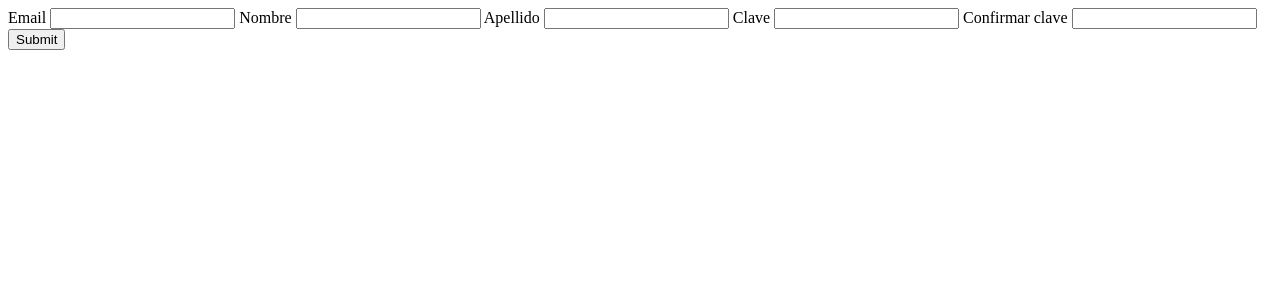
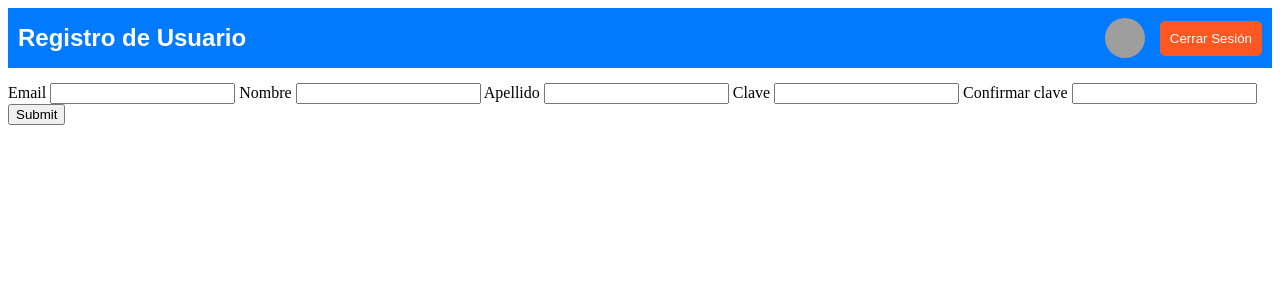
Before and after one commit to gonlelo/DW2A, a PHP site: page /registro.php in a window 1280 px wide. Shown: the top 300 px of the page. Run offline with PHP 8.4, Linux system fonts and the light colour scheme; some libraries are stand-ins or nearby versions; grey boxes are pictures that could not be loaded.

Commit message:
He añadido la cabecera y la funcion de cerrar sesion

```diff
--- /dev/null
+++ b/EntServ/PHP/Proyecto 1ª Evaluación/cabecera.php
@@ -0,0 +1,56 @@
+<!DOCTYPE html>
+<html>
+<head>
+    <title>Registro</title>
+    <meta charset="UTF-8">
+    <style>
+        /* Estilos para la cabecera */
+        .cabecera {
+            background-color: #007BFF; /* Color de fondo de la cabecera */
+            padding: 10px;
+            margin: 0px 0px 15px 0px;
+            display: flex;
+            align-items: center;
+            justify-content: space-between;
+            color: white;
+            font-family: Arial, sans-serif;
+        }
+        .cabecera .titulo {
+            font-size: 1.5em;
+            font-weight: bold;
+        }
+        .cabecera .acciones {
+            display: flex;
+            align-items: center;
+            gap: 15px;
+        }
+        .cabecera .acciones img {
+            width: 40px;
+            height: 40px;
+            border-radius: 50%;
+        }
+        .cabecera .acciones button {
+            background-color: #FF5722;
+            color: white;
+            border: none;
+            padding: 10px;
+            border-radius: 5px;
+            cursor: pointer;
+        }
+        .cabecera .acciones button:hover {
+            background-color: #E64A19;
+        }
+    </style>
+</head>
+<body>
+    <div class="cabecera">
+        <div class="titulo">Registro de Usuario</div>
+        <div class="acciones">
+            <img src="perfil.png" alt="Perfil"> <!-- Asegúrate de tener una imagen de perfil llamada perfil.png -->
+            <form action="logout.php" method="POST" style="margin: 0;">
+        <button type="submit">Cerrar Sesión</button>
+    </form>
+        </div>
+    </div>
+</body>
+</html>
--- /dev/null
+++ b/EntServ/PHP/Proyecto 1ª Evaluación/logout.php
@@ -0,0 +1,6 @@
+<?php
+require_once 'sesiones.php';
+cerrar_sesion();
+header("Location: login.php");
+exit();
+?>
--- a/EntServ/PHP/Proyecto 1ª Evaluación/registro.php
+++ b/EntServ/PHP/Proyecto 1ª Evaluación/registro.php
@@ -3,6 +3,7 @@ require_once 'bd.php';
 require_once 'sesiones.php';
 require 'vendor/autoload.php';
 require 'emails.php';
+require 'cabecera.php';
 
 cerrar_sesion();
 
```
Also changed, not shown: 1 other file.
